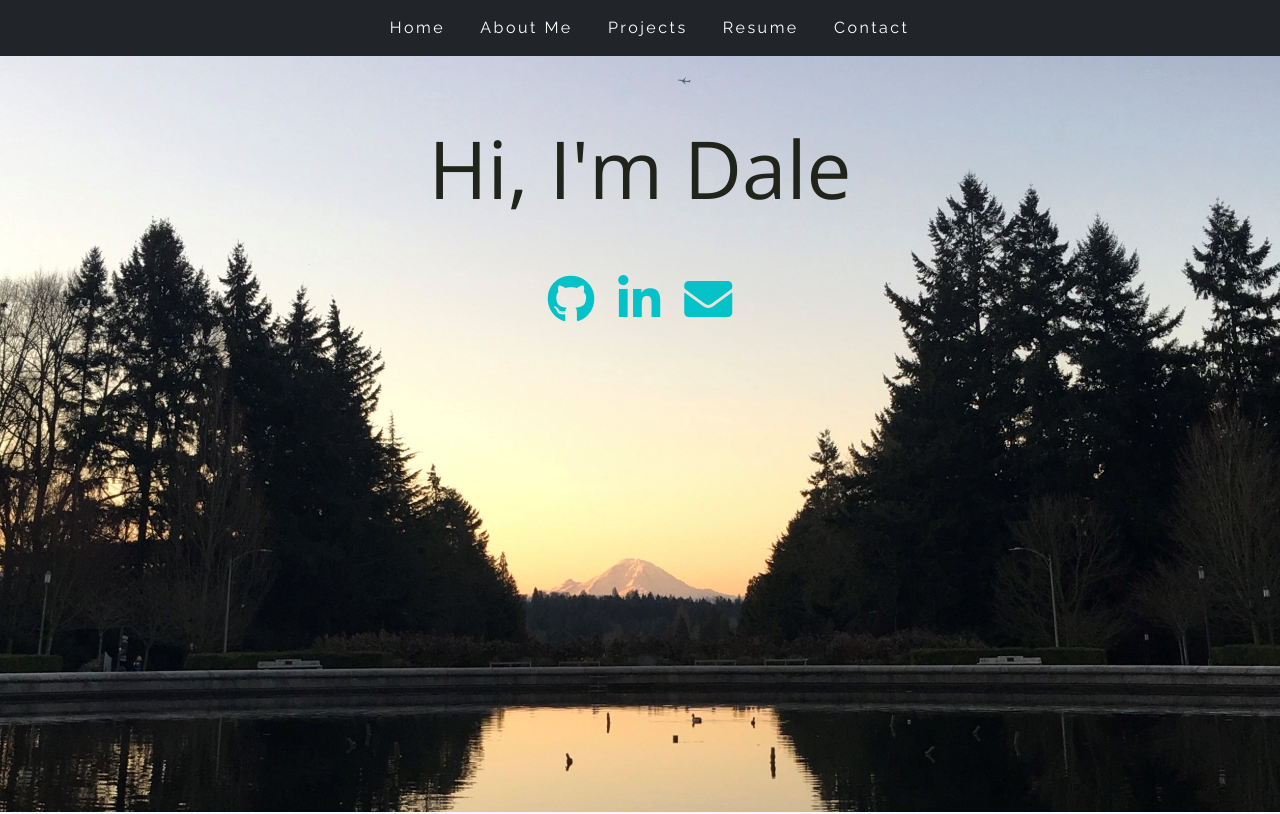
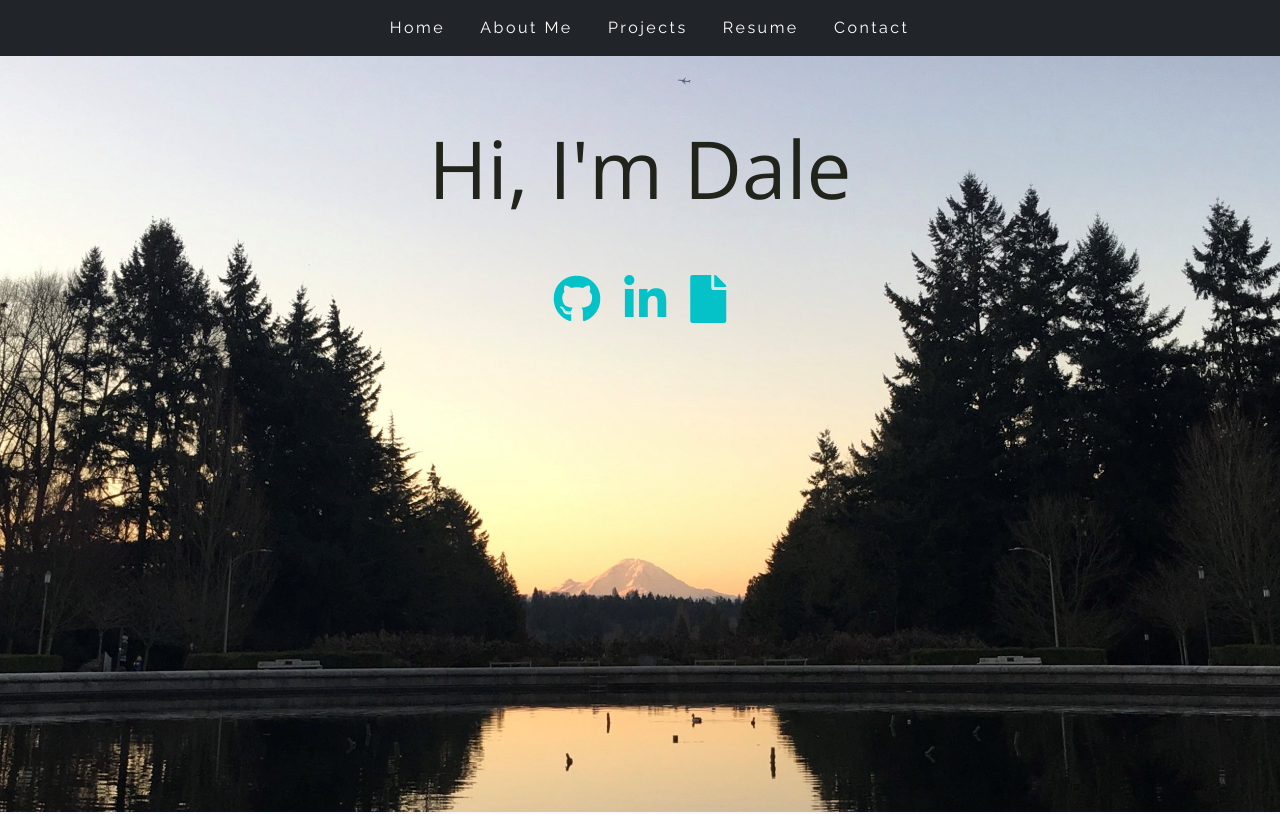
Before and after one commit to Revlisc/portfolio, a React (Create React App) app: page / in a window 1280 px wide. Shown: the top 814 px of the page. Built offline with nearby package versions, Linux system fonts and the light colour scheme; some icons are missing.

Commit message:
updated links

```diff
--- a/package.json
+++ b/package.json
@@ -11,7 +11,7 @@
     "cra-template": "1.1.2",
     "gh-pages": "^3.2.3",
     "react": "^17.0.2",
-    "react-bootstrap": "^2.0.0-beta.6",
+    "react-bootstrap": "^2.5.0",
     "react-dom": "^17.0.2",
     "react-router-bootstrap": "^0.25.0",
     "react-router-dom": "^5.2.1",
--- a/src/Components/AboutBar/About.js
+++ b/src/Components/AboutBar/About.js
@@ -75,7 +75,7 @@ const About = () => {
                 </Row>
                 <Row className='aboutbtns' xs={12}>
                     <Col xs={{span: 12}} sm={{span: 3}}  className='justify-content-end'><a href="mailto:dalesimmons0210@gmail.com" className={'btn btn-block btn-lg abtbtn'} role='button'>Hire Me</a></Col>
-                    <Col xs={{span: 12}} sm={{span: 3}} className='justify-content-start'><a href={'https://docs.google.com/document/d/1Lhe-v6w-rY-eB7edlK1ZVL9SELkeDS9HnlJ_zuvidkc/edit?usp=sharing'} className={'btn btn-lg abtbtn'}>Download Resume</a></Col>
+                    <Col xs={{span: 12}} sm={{span: 3}} className='justify-content-start'><a href={'https://docs.google.com/document/d/12E_qw47InujI5Ok3ipZsGUgV1Mn22eCba83HGp_5s1M/view?usp=sharing'} className={'btn btn-lg abtbtn'}>Download Resume</a></Col>
                 </Row>
 
             </div>
--- a/src/Pages/Home/Home.js
+++ b/src/Pages/Home/Home.js
@@ -13,7 +13,7 @@ const Home = () => {
             <Row className='iconslinks'>
                 <a href='https://github.com/Revlisc' alt='github address Revlisc' ><i className={'fa-github fab hicon'} /></a>
                 <a href='https://www.linkedin.com/in/dalejsimmons/' alt='my linkedin profile' ><i className="fab fa-linkedin-in hicon" /></a>
-                <a href='mailto:dalesimmons0210@gmail.com' alt='email contact' ><i class="fas fa-envelope hicon" /></a>
+                <a href='https://docs.google.com/document/d/12E_qw47InujI5Ok3ipZsGUgV1Mn22eCba83HGp_5s1M/view?usp=sharing' alt='resume' ><i class="fas fa-solid fa-file hicon" /></a>
             </Row>
         </Container>
     )
```
Also changed, not shown: 1 other file (tests, documents, lock files or other folders).
